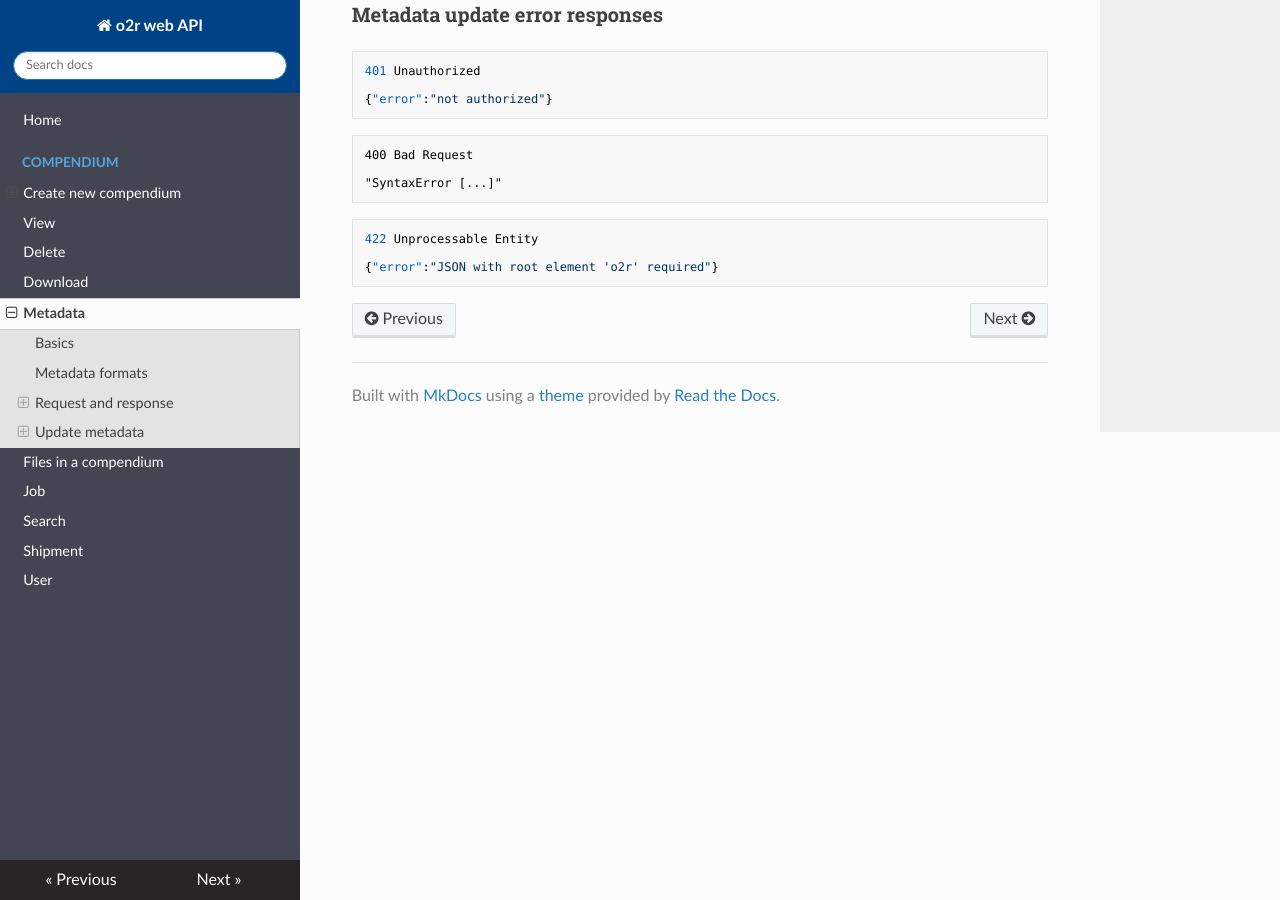
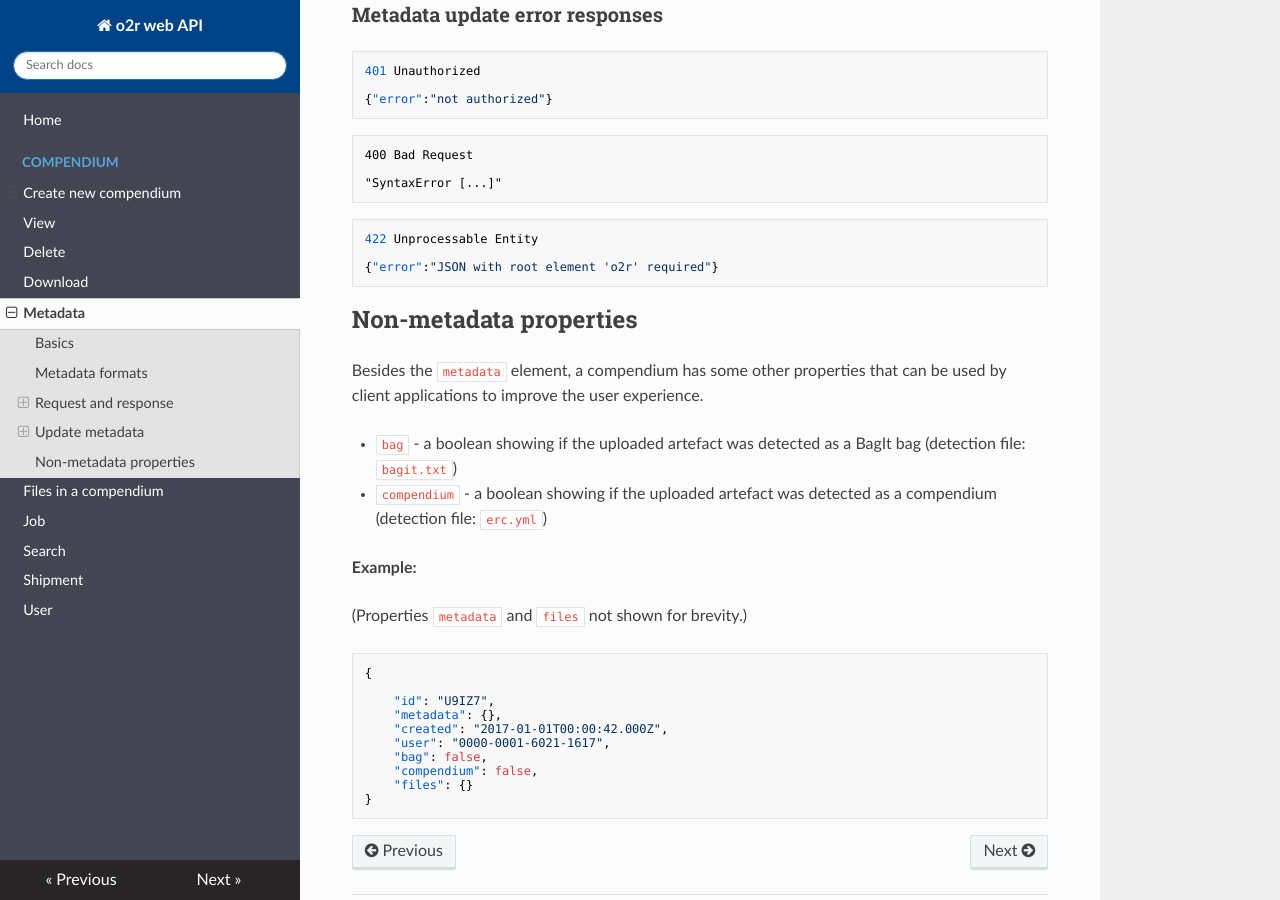
Before and after one commit to o2r-project/api, an MkDocs documentation site: the page built from docs/compendium/metadata.md, in a window 1280 px wide and 900 px high, scrolled down 4822 px. Built offline with MkDocs 1.6.1, drawn with Linux system fonts in a browser that asks for light colours; nearby versions of some CDN libraries; old or Windows-style settings are respelled for this version of MkDocs; some of the changed text lies outside the part shown.

Commit message:
add information non-metadata properties; update used ORCIDs

````diff
--- a/docs/compendium/metadata.md
+++ b/docs/compendium/metadata.md
@@ -266,3 +266,27 @@ The response contains an excerpt of a compendium with only the o2r metadata prop
 
 {"error":"JSON with root element 'o2r' required"}
 ```
+
+## Non-metadata properties
+
+Besides the `metadata` element, a compendium has some other properties that can be used by client applications to improve the user experience.
+
+- `bag` - a boolean showing if the uploaded artefact was detected as a BagIt bag (detection file: `bagit.txt`)
+- `compendium` - a boolean showing if the uploaded artefact was detected as a compendium (detection file: `erc.yml`)
+
+**Example:**
+
+(Properties `metadata` and `files` not shown for brevity.)
+
+```json
+{
+
+    "id": "U9IZ7",
+    "metadata": {},
+    "created": "2017-01-01T00:00:42.000Z",
+    "user": "0000-0001-6021-1617",
+    "bag": false,
+    "compendium": false,
+    "files": {}
+}
+```
````
Also changed, not shown: other parts of docs/compendium/metadata.md (+1 -1 lines), docs/user.md (+1 -1 lines).
